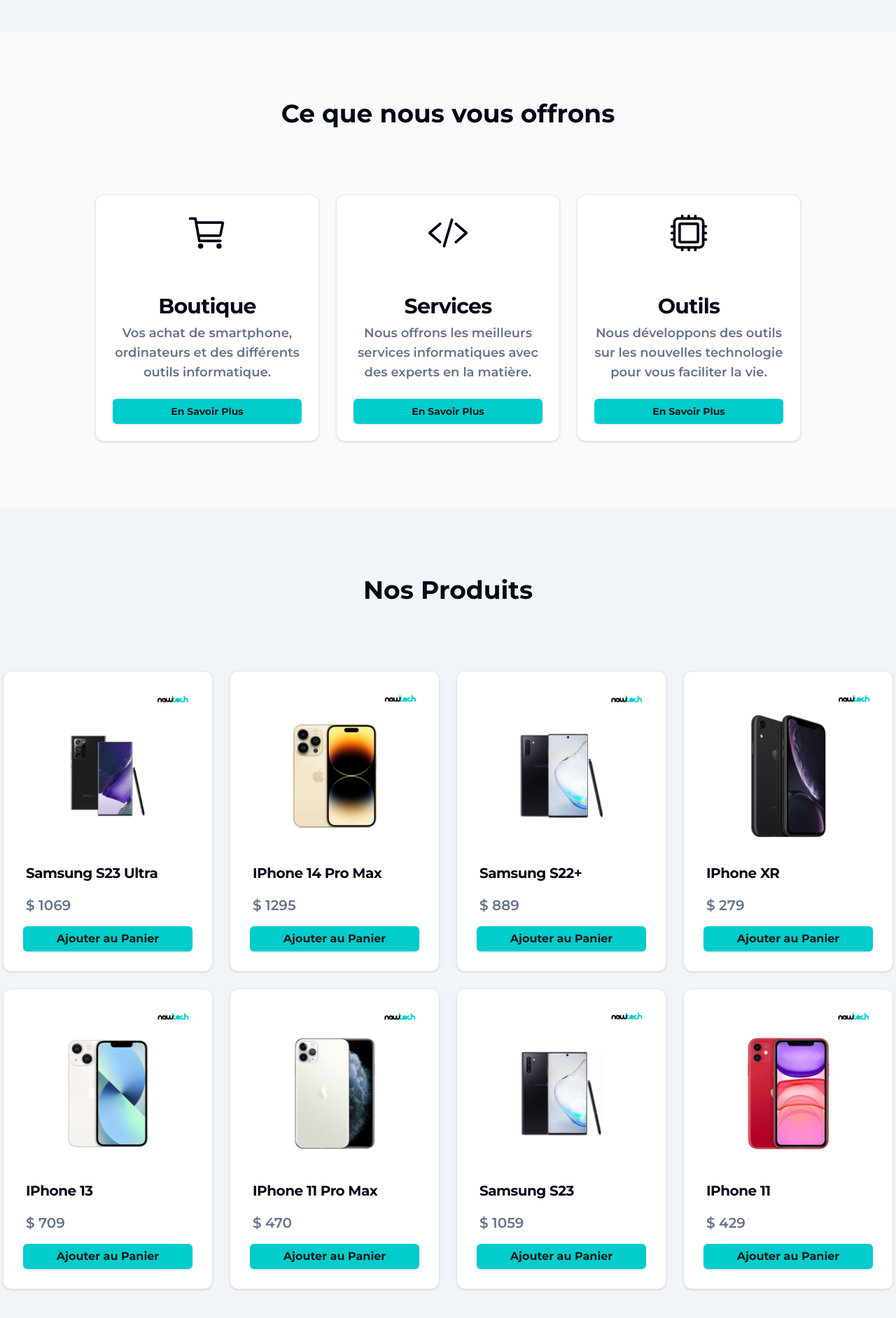
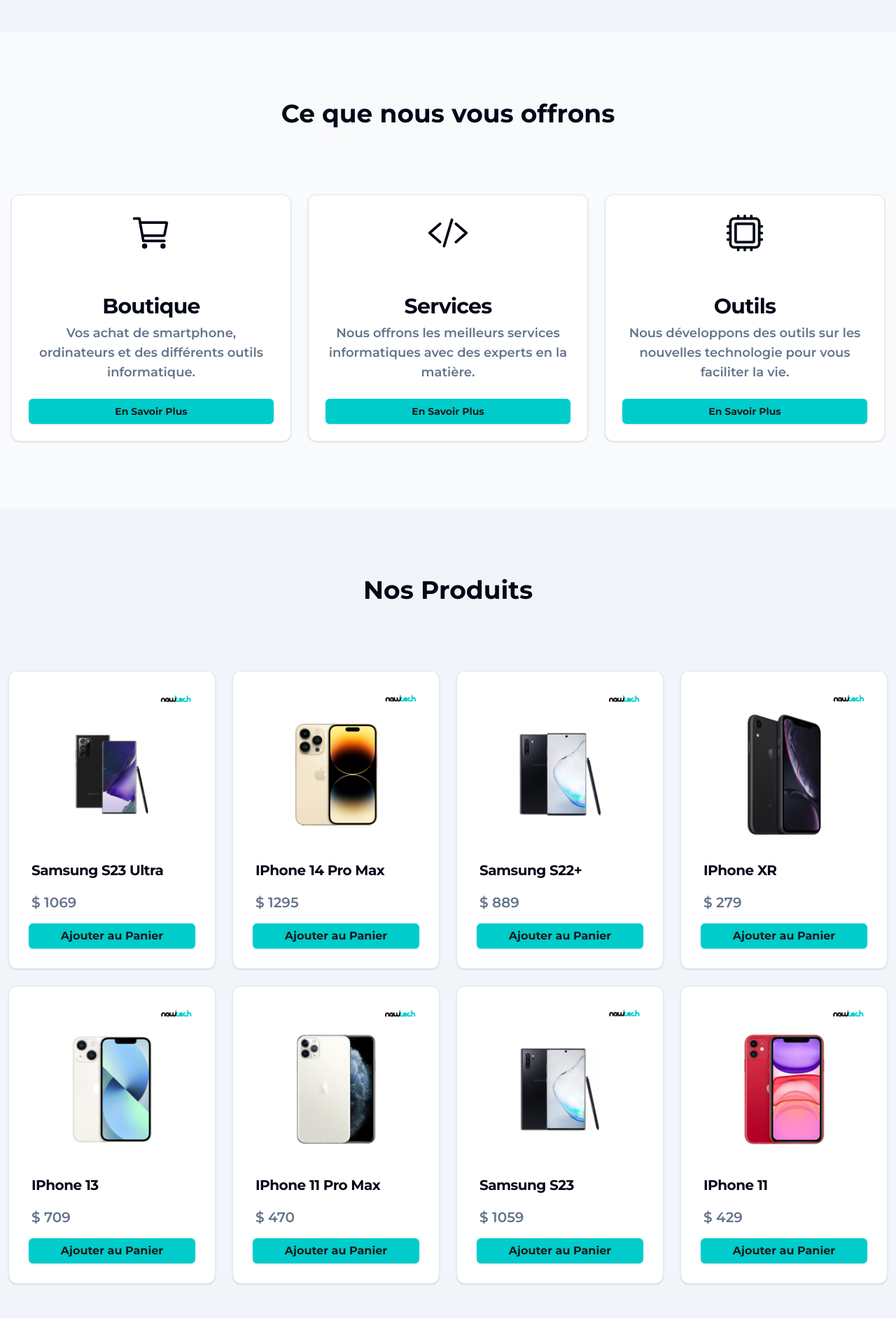
Before and after one commit to BlackJr-Git/e-commerce-shop, a React (Vite) app: page / in a window 1280 px wide. Shown: the part 856-2740 px from the top of the page at 70% size. Built offline with nearby package versions, Linux system fonts and the light colour scheme.

Commit message:
fix :visual bug on  products components

```diff
--- a/src/components/service-section/services-card.jsx
+++ b/src/components/service-section/services-card.jsx
@@ -13,7 +13,7 @@
 
 function ServiceCard({serviceTitle,description,icon,link}) {
   return (
-    <Card className="md:w-80 w-72 flex flex-col justify-between">
+    <Card className="md:w-80 w-72 flex flex-1 flex-col justify-between">
       <CardContent className="mt-6">
         <p className="text-6xl font-extrabold text-center ">
           <ion-icon name={icon}></ion-icon>
--- a/src/components/shop/products.jsx
+++ b/src/components/shop/products.jsx
@@ -10,7 +10,7 @@
         <h2 className="text-4xl font-bold py-24 text-center"> {title} </h2>
       )}
       <div className="flex justify-center items-center mx-1">
-        <div className="flex gap-6 justify-center flex-wrap max-w-7xl">
+        <div className="flex gap-2 md:gap-6 justify-center mx-2 flex-wrap max-w-7xl ">
           {productData.map((product) => (
             <ProductCard productData={product} key={product.ID} />
           ))}
```
